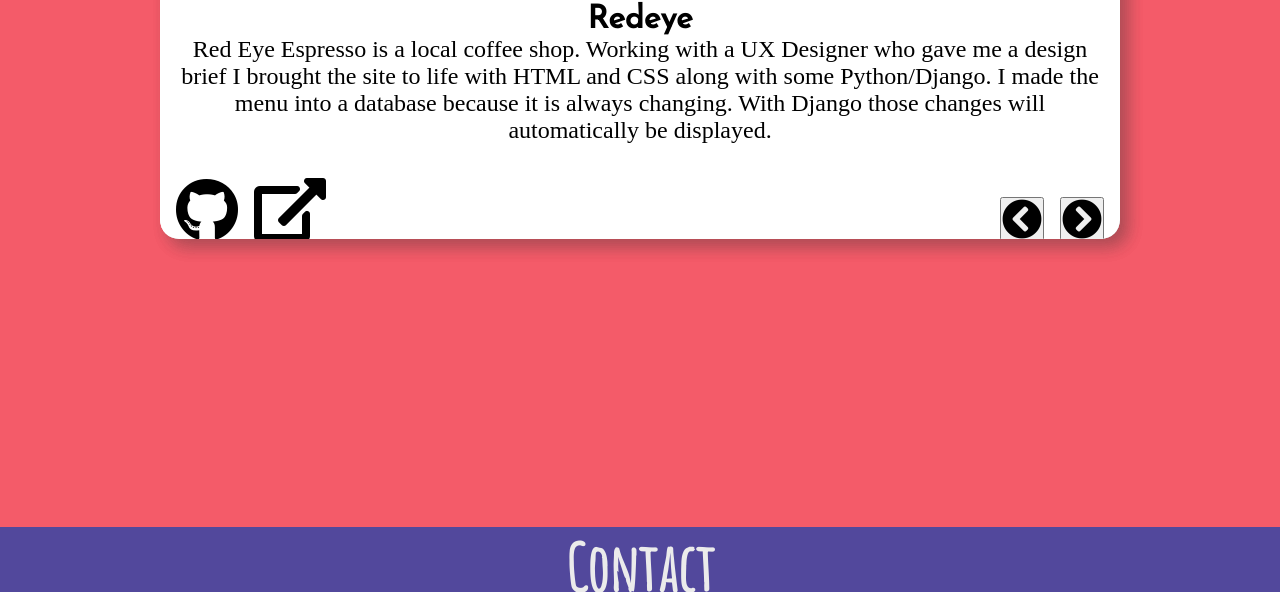
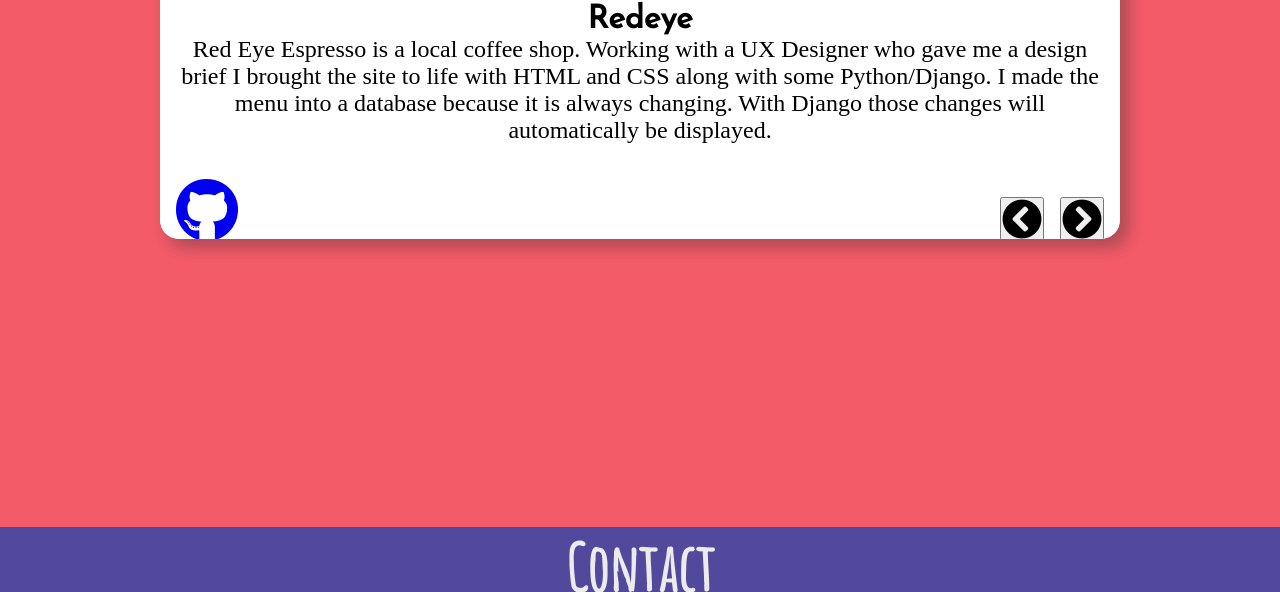
Before and after one commit to BenLardie/BenLardiePortfolio, a plain HTML site: page index.html in a window 1280 px wide. Both pictures are taken after a click on the button 1022 px from the left and 2216 px from the top of the page. Shown: the part 2024-2616 px from the top of the page. Drawn offline with Linux system fonts and the light colour scheme.

Commit message:
fixed links they are now working

```diff
--- a/cards.css
+++ b/cards.css
@@ -115,6 +115,10 @@
     animation: moveLeftOpposite 1.5s ease-in-out;
 }
 
+.nolink {
+    display: none;
+}
+
 @keyframes moveRight {
 0% {
     transform: translateX(0);
--- a/cards.js
+++ b/cards.js
@@ -39,23 +39,41 @@ const project = [
 let counter = 0;
 
 const handleFirstproject = () => {
+
     // Author avatar selection
     projectContainer.children[1].children[0].src = project[0].avatar;
     // project Author selection
     projectContainer.children[1].children[1].innerHTML = project[0].name;
     // project text selection
     projectContainer.children[1].children[2].innerHTML = project[0].text;
+    if (project[0].github === '') {
+        projectContainer.children[2].children[0].children[0].className = 'nolink'
+    }
+    if (project[0].live === '') {
+        projectContainer.children[2].children[0].children[1].className = 'nolink'
+    }
+  projectContainer.children[2].children[0].children[0].href = project[0].github;
+  projectContainer.children[2].children[0].children[1].href = project[0].live;
 };
 
 const activeproject = () => {
   projectContainer.classList.add(animation);
+  projectContainer.children[2].children[0].children[0].classList.remove('nolink')
+  projectContainer.children[2].children[0].children[1].classList.remove('nolink')
     // Project Picture
   projectContainer.children[1].children[0].src = project[counter].avatar;
     // project Title selection
   projectContainer.children[1].children[1].innerHTML = project[counter].name;
     // project text selection
     projectContainer.children[1].children[2].innerHTML = project[counter].text;
-
+    if (project[counter].github === '') {
+        projectContainer.children[2].children[0].children[0].className = 'nolink'
+    }
+    if (project[counter].live === '') {
+        projectContainer.children[2].children[0].children[1].className = 'nolink'
+    }
+  projectContainer.children[2].children[0].children[0].href = project[counter].github;
+  projectContainer.children[2].children[0].children[1].href = project[counter].live;
     setTimeout(() => {
         // Remove the active animated class
     projectContainer.classList.remove(animation);
--- a/index.html
+++ b/index.html
@@ -78,8 +78,8 @@
                         </div>
                         <div class="project-footer">
                             <div>
-                                <a ref='#'><i class="fab fa-github"></i></a>
-                                <a ref='#'><i class="fas fa-external-link-alt"></i></a>
+                                <a href='#' target="_blank"><i class="fab fa-github"></i></a>
+                                <a href='#' target="_blank"><i class="fas fa-external-link-alt"></i></a>
                             </div>
                             <div>
                                 <button id="last">
```
